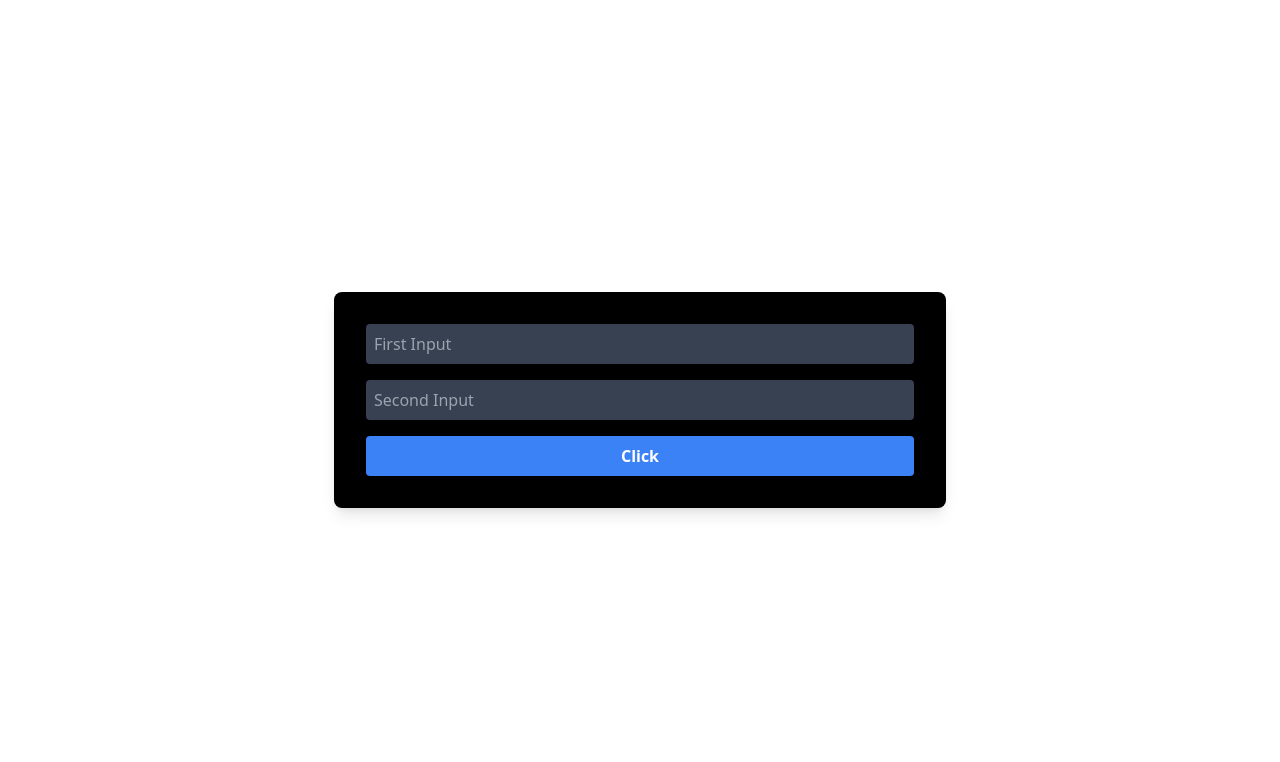
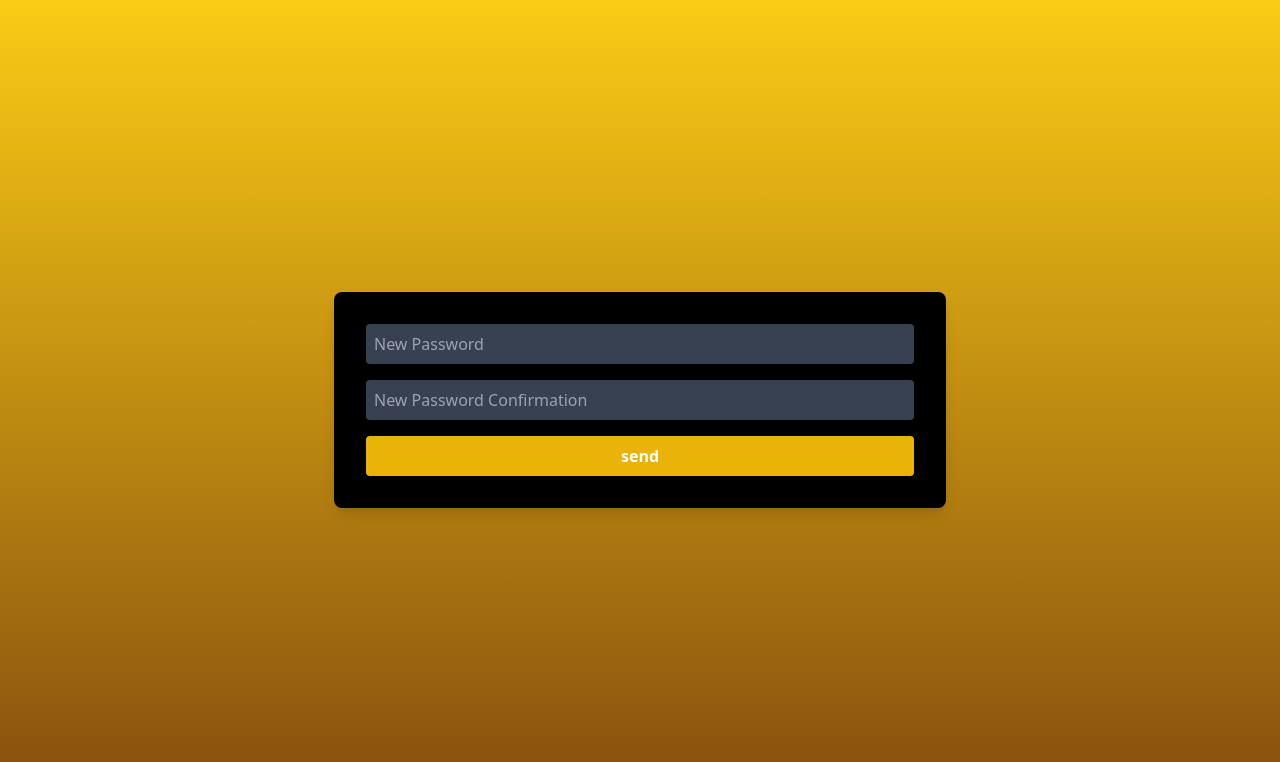
Before and after one commit to lororock/inlaze-front, a React (Vite) app: page /reset-password/1 in a window 1280 px wide. Shown: the top 762 px of the page. Built offline with nearby package versions, Linux system fonts and the light colour scheme.

Commit message:
clean console log andd style reset password

```diff
--- a/src/components/Cast.jsx
+++ b/src/components/Cast.jsx
@@ -13,9 +13,7 @@ function Cast({ id }) {
       try {
         const data = await getCredits(id);
         setCreditsData(data);
-        console.log(data);
       } catch (error) {
-        console.error("Error al obtener los datos de la película:", error);
         setError(error);
       }
     };
--- a/src/components/Categoria.jsx
+++ b/src/components/Categoria.jsx
@@ -34,11 +34,9 @@ function Categoria({ moviesData }) {
 
   const addfavorite = async (id) => {
     try {
-      const data = await putFavorite(id);
-      console.log(data);
-
-    } catch (e) {
-      console.log(e);
+      await putFavorite(id);
+    } catch (error) {
+      return error
     }
   };
   return (
--- a/src/components/Categorias.jsx
+++ b/src/components/Categorias.jsx
@@ -33,7 +33,6 @@ function Categorias() {
         setComingsData(data3);
         setRatesData(data4);
       } catch (error) {
-        console.error("Error al obtener los datos de la película:", error);
         setError(error);
       }
     };
--- a/src/components/MainBanner.jsx
+++ b/src/components/MainBanner.jsx
@@ -45,7 +45,6 @@ function MainBanner() {
         const data = await getMovies();
         setMoviesData(data);
       } catch (error) {
-        console.error("Error al obtener los datos de la película:", error);
         setError(error);
       }
     };
--- a/src/components/PeliculaBanner.jsx
+++ b/src/components/PeliculaBanner.jsx
@@ -14,7 +14,6 @@ function PeliculaBanner({ id }) {
         const data = await getMovie(id);
         setMovieData(data);
       } catch (error) {
-        console.error("Error al obtener los datos de la película:", error);
         setError(error);
       }
     };
--- a/src/components/Recommendations.jsx
+++ b/src/components/Recommendations.jsx
@@ -15,9 +15,7 @@ function Recommnedation({ id }) {
       try {
         const data = await getRecommendations(id);
         setRecommendationData(data);
-        console.log(data);
       } catch (error) {
-        console.error("Error al obtener los datos de la película:", error);
         setError(error);
       }
     };
--- a/src/pages/Index.jsx
+++ b/src/pages/Index.jsx
@@ -16,10 +16,9 @@ function Index() {
       localStorage.setItem("authToken", token);
       const fetchMovieData = async () => {
         try {
-          const data = await postConfirmToken(token);
-          console.log(data);
+          await postConfirmToken(token);
         } catch (error) {
-          console.error("Error al obtener los datos de la película:", error);
+          return error
         }
       };
 
--- a/src/pages/Pelicula.jsx
+++ b/src/pages/Pelicula.jsx
@@ -17,7 +17,6 @@ function Pelicula() {
         const data = await getMovie(id);
         setMovieData(data);
       } catch (error) {
-        console.error("Error al obtener los datos de la película:", error);
         setError(error);
       }
     };
--- a/src/pages/ResetPassword.jsx
+++ b/src/pages/ResetPassword.jsx
@@ -12,9 +12,8 @@ function ResetPassword() {
     try {
       const userData = { password, passwordConfirm };
       await postResetPassword(userData, confirmToken);
-      console.log("Token confirmado:");
     } catch (error) {
-      console.error("Error al confirmar el token:", error);
+      return error;
     }
   };
 
@@ -30,7 +29,7 @@ function ResetPassword() {
   };
 
   return (
-    <div className="flex items-center justify-center h-screen">
+    <div className="flex items-center justify-center h-screen bg-gradient-to-t from-yellow-800  to-yellow-400">
       <form
         className="bg-black p-8 rounded-lg shadow-lg"
         onSubmit={handleSubmit}
@@ -38,23 +37,22 @@ function ResetPassword() {
         <input
           value={password}
           onChange={(e) => setPassword(e.target.value)}
-
           type="text"
-          className="w-full mb-4 p-2 rounded bg-gray-700 text-white placeholder-gray-400 focus:outline-none focus:ring-2 focus:ring-blue-500"
-          placeholder="First Input"
+          className="w-full mb-4 p-2 rounded bg-gray-700 text-white placeholder-gray-400 focus:outline-none focus:ring-2 focus:ring-yellow-500"
+          placeholder="New Password"
         />
         <input
           value={passwordConfirm}
           onChange={(e) => setPasswordConfirm(e.target.value)}
           type="text"
-          className="w-full mb-4 p-2 rounded bg-gray-700 text-white placeholder-gray-400 focus:outline-none focus:ring-2 focus:ring-blue-500"
-          placeholder="Second Input"
+          className="w-full mb-4 p-2 rounded bg-gray-700 text-white placeholder-gray-400 focus:outline-none focus:ring-2 focus:ring-yellow-500"
+          placeholder="New Password Confirmation"
         />
         <button
           type="submit"
-          className="w-full p-2 rounded bg-blue-500 text-white font-semibold hover:bg-blue-600 focus:outline-none focus:ring-2 focus:ring-blue-500"
+          className="w-full p-2 rounded bg-yellow-500 text-white font-semibold hover:bg-yellow-600 focus:outline-none focus:ring-2 focus:ring-yellow-500"
         >
-          Click
+          send
         </button>
       </form>
     </div>
```
